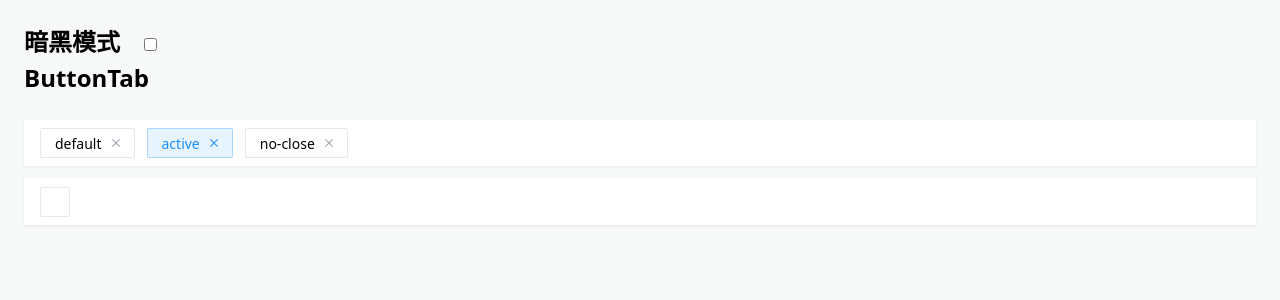
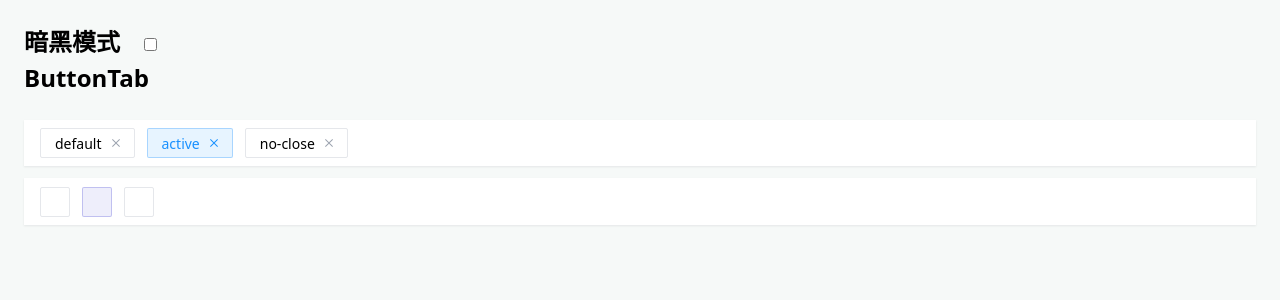
Before and after one commit to cosmoscatts/oh-vue-tabs, a Vue app: page / in a window 1280 px wide. Shown: the top 300 px of the page. Built offline with nearby package versions, Linux system fonts and the light colour scheme; a web font is replaced by a local one.

Commit message:
feat: update

```diff
--- a/src/core/SoftTagBar.vue
+++ b/src/core/SoftTagBar.vue
@@ -28,9 +28,10 @@ const props = defineProps<{
 
 <template>
   <component
-    :is="props.mode === 'default'
+    :is="!props.mode || props.mode === 'default'
       ? TagDefault
-      : TagChrome"
+      : TagChrome
+    "
     v-bind="$props"
   />
 </template>
```
